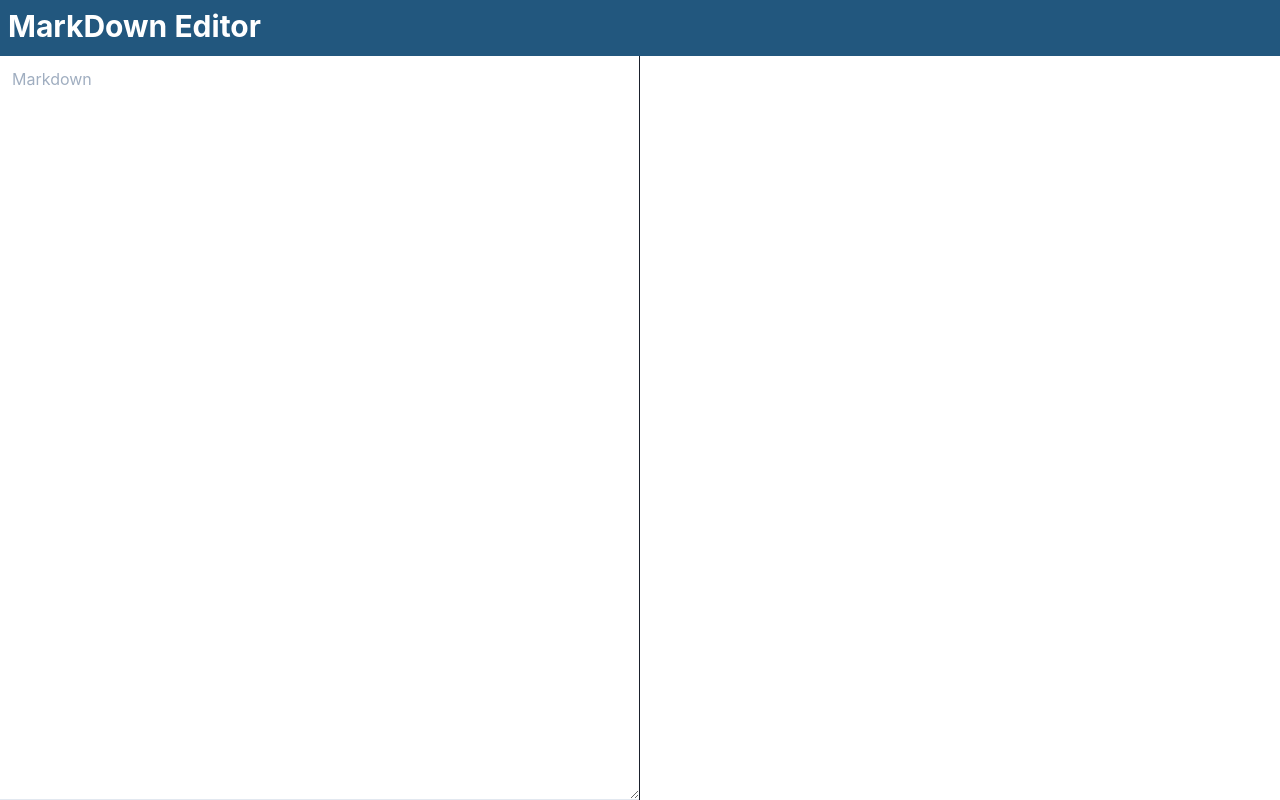
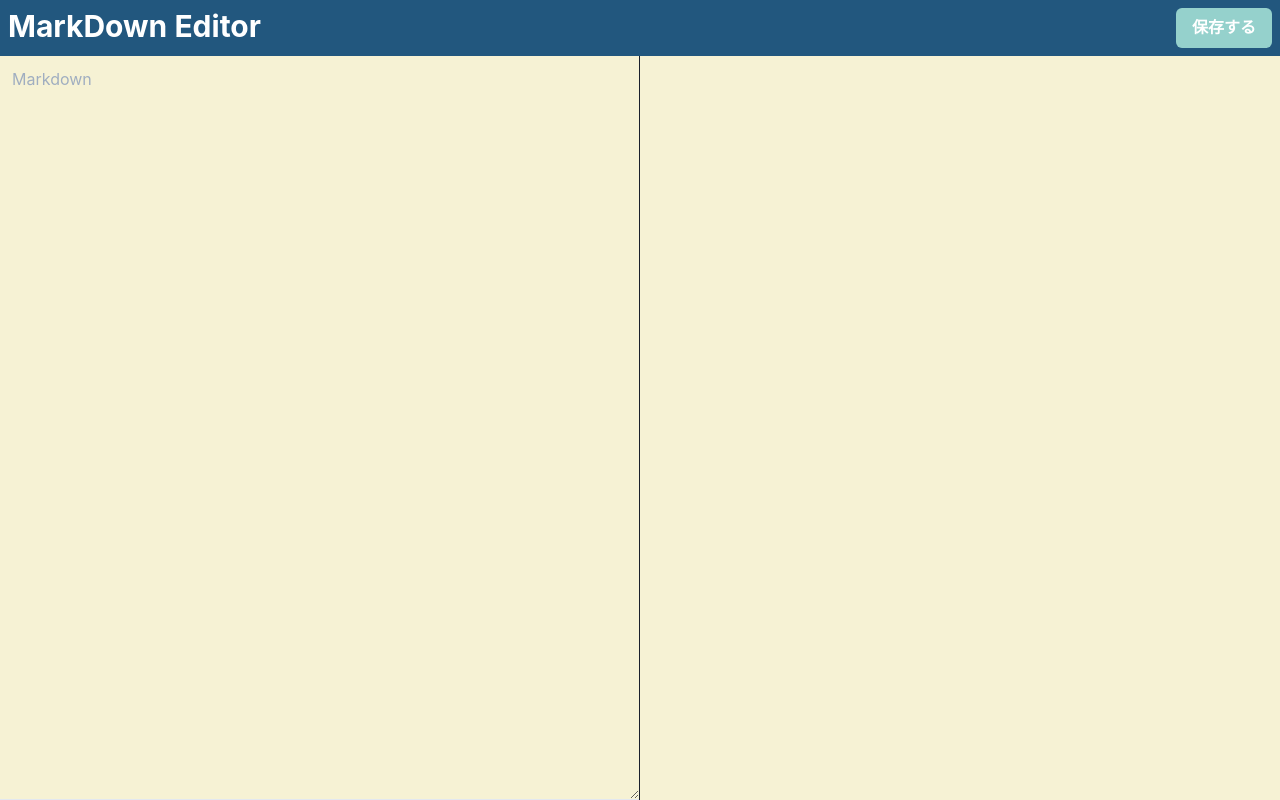
Before and after one commit to s-yoshiii/markdown-editor-2nd, a React app: page / in a window 1280 px wide. Built offline with nearby package versions, Linux system fonts and the light colour scheme.

Commit message:
メモの内容を保存する、スタイルの微調整

```diff
--- a/package.json
+++ b/package.json
@@ -15,6 +15,7 @@
     "@emotion/styled": "^11",
     "@types/react": "^17.0.40",
     "@types/react-dom": "^17.0.13",
+    "dexie": "^3.2.1",
     "framer-motion": "^6",
     "react": "^17.0.2",
     "react-dom": "^17.0.2",
--- a/src/components/header.tsx
+++ b/src/components/header.tsx
@@ -1,19 +1,9 @@
 import { Heading } from '@chakra-ui/react';
 import * as React from 'react';
+
 export const Header: React.FC = () => {
   return (
-    <Heading
-      as='h1'
-      size='lg'
-      p={[4, 2]}
-      position='fixed'
-      top={0}
-      left={0}
-      w='100%'
-      bg='brand.400'
-      h='14'
-      color='white'
-    >
+    <Heading as='h1' size='lg' color='white'>
       MarkDown Editor
     </Heading>
   );
--- /dev/null
+++ b/src/components/primaryButton.tsx
@@ -0,0 +1,17 @@
+import * as React from 'react';
+import { Button } from '@chakra-ui/react';
+interface Props {
+  children: string;
+  onClick: () => void;
+}
+export const PrimaryButton: React.FC<Props> = (props) => (
+  <Button
+    bg='brand.200'
+    color='white'
+    _hover={{ bg: 'brand.300' }}
+    outline='0'
+    onClick={props.onClick}
+  >
+    {props.children}
+  </Button>
+);
--- /dev/null
+++ b/src/indexeddb/memos.ts
@@ -0,0 +1,15 @@
+import Dexie from 'dexie';
+const db = new Dexie('markdown-editor');
+export interface MemoRecord {
+  datetime: string;
+  title: string;
+  text: string;
+}
+db.version(1).stores({
+  memos: '&datetime',
+});
+const memos: Dexie.Table<MemoRecord, string> = db.table('memos');
+export const putMemo = async (title: string, text: string): Promise<void> => {
+  const datetime = new Date().toISOString();
+  await memos.put({ datetime, title, text });
+};
--- a/src/pages/editor.tsx
+++ b/src/pages/editor.tsx
@@ -1,19 +1,43 @@
-import { Box, Flex, Textarea } from '@chakra-ui/react';
+import { Box, Flex, Spacer, Textarea } from '@chakra-ui/react';
 import * as React from 'react';
 import ReactMarkdown from 'react-markdown';
 import { useStateWithStorage } from '../hooks/use_state_with_storage';
 import { Header } from '../components/header';
+import { putMemo } from '../indexeddb/memos';
+import { PrimaryButton } from '../components/primaryButton';
 const StorageKey = 'pages/editor:textarea';
 export const Editor: React.FC = () => {
   const [text, setText] = useStateWithStorage('', StorageKey);
+  const saveMemo = (): void => {
+    putMemo('TITLE', text);
+  };
   return (
     <>
-      <Header />
-      <Flex position='fixed' paddingTop='14' w='100vw' h='100vh'>
+      <Flex
+        p={[4, 2]}
+        pos='fixed'
+        top='0'
+        left='0'
+        zIndex={2}
+        w='100%'
+        bg='brand.400'
+        h='14'
+      >
+        <Header />
+        <Spacer />
+        <PrimaryButton onClick={saveMemo}>保存する</PrimaryButton>
+      </Flex>
+      <Flex
+        pos='fixed'
+        paddingTop='14'
+        w='100vw'
+        h='100vh'
+        zIndex={1}
+        bg='brand.100'
+      >
         <Box w='50vw' borderRight='1px'>
           <Textarea
             placeholder='Markdown'
-            isFullWidth
             height='100%'
             variant='flushed'
             p='3'
--- a/src/providers/Theme/theme.ts
+++ b/src/providers/Theme/theme.ts
@@ -13,6 +13,30 @@ export const theme = extendTheme({
       'body *': {
         boxSizing: 'border-box',
       },
+      h1: {
+        fontSize: '5xl',
+        fontWeight: 'bold',
+      },
+      h2: {
+        fontSize: '4xl',
+        fontWeight: 'bold',
+      },
+      h3: {
+        fontSize: '3xl',
+        fontWeight: 'bold',
+      },
+      h4: {
+        fontSize: '2xl',
+        fontWeight: 'bold',
+      },
+      h5: {
+        fontSize: 'xl',
+        fontWeight: 'bold',
+      },
+      h6: {
+        fontSize: 'lg',
+        fontWeight: 'bold',
+      },
     },
   },
 });
```
Also changed, not shown: 1 other file (tests, documents, lock files or other folders).
